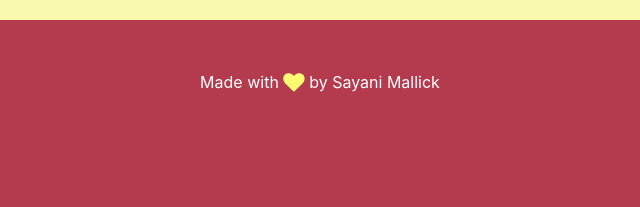
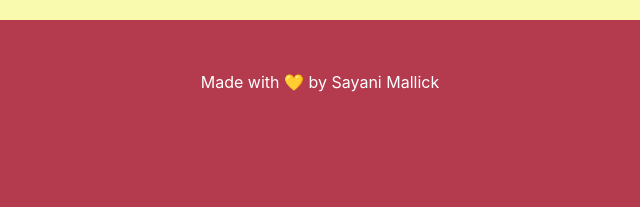
Before and after one commit to SAY-droid427/SAY-droid427.github.io, a website: page contacts.html in a window 1280 px wide. Shown: the part 1558-1765 px from the top of the page, 320-960 px from the left. Drawn offline with nearby package versions, Linux system fonts and the light colour scheme.

Commit message:
Added the emojis

```diff
--- a/contacts.html
+++ b/contacts.html
@@ -90,7 +90,7 @@
         <div class="container-fluid">
             <div class="row justify-content-center">
                 <div class="col-auto">
-                    <p>Made with  <span class="fa fa-heart fa-lg" style="color:rgb(251, 251, 115)"></span>  by Sayani Mallick</p>
+                    <p>Made with 💛  by Sayani Mallick</p>
                 </div>
            </div>
         </div>
```
Also changed, not shown: gallery.html (+1 -1 lines), index.html (+1 -1 lines), videos.html (+1 -1 lines).
